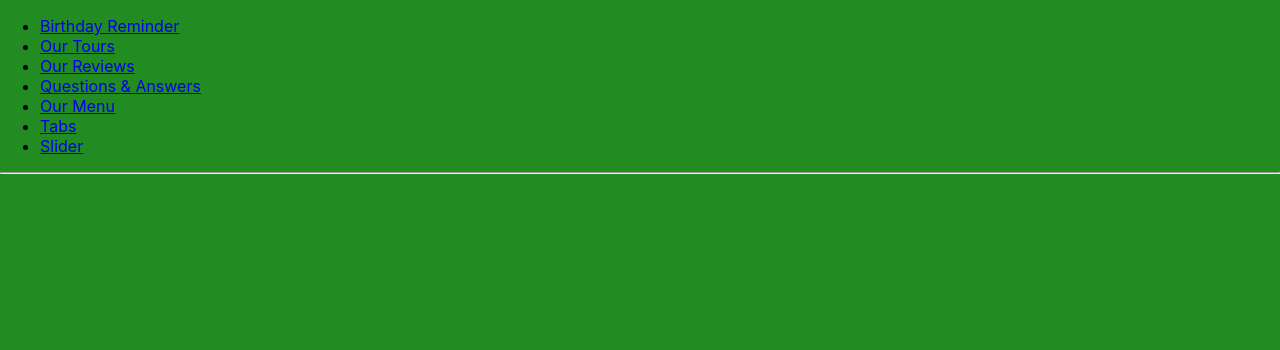
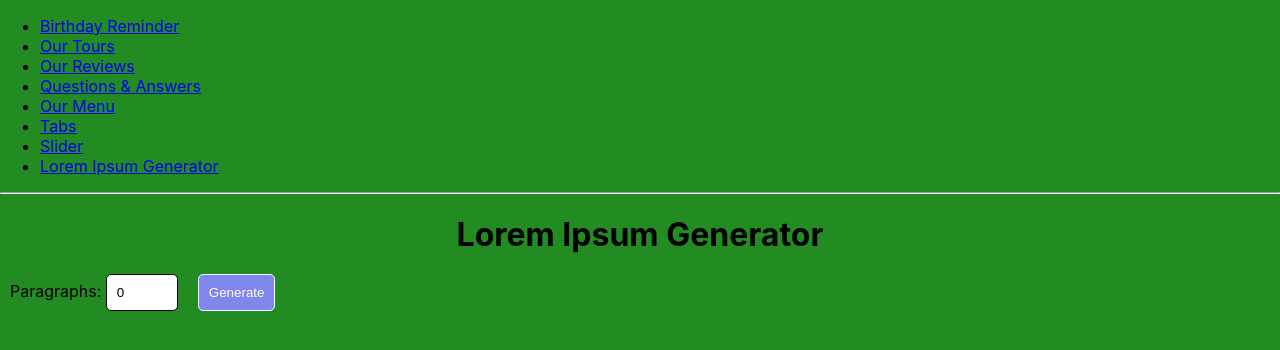
Before and after one commit to ramyamahi/React-Projects, a React (Create React App) app: page /LoremIpsumGenerator in a window 1280 px wide. Shown: the top 350 px of the page. Built offline with nearby package versions, Linux system fonts and the light colour scheme.

Commit message:
Lorem ipsum Generator project

```diff
--- a/src/App.js
+++ b/src/App.js
@@ -8,6 +8,7 @@ import QuestionsMain from "./Projects/4-Questions/QuestionsMain";
 import MenuMain from "./Projects/5-menu/MenuMain";
 import TabsMain from "./Projects/6-tabs/TabsMain";
 import SliderMain from "./Projects/7-slider/SliderMain";
+import LoremIpsumGenerator from "./Projects/8-loremipsum-generator/LoremIpsumGenerator";
 
 class App extends Component {
   state = {
@@ -39,6 +40,9 @@ class App extends Component {
             <li>
               <NavLink to="/SliderMain">Slider</NavLink>
             </li>
+            <li>
+              <NavLink to="/LoremIpsumGenerator">Lorem Ipsum Generator</NavLink>
+            </li>
           </ul>
           <hr/>
           <Switch>
@@ -50,6 +54,7 @@ class App extends Component {
             <Route exact path="/MenuMain" component={MenuMain} />
             <Route exact path="/TabsMain" component={TabsMain} />
             <Route exact path="/SliderMain" component={SliderMain} />
+            <Route exact path="/LoremIpsumGenerator" component={LoremIpsumGenerator} />
           </Switch>
         </div>
       </Router>
--- /dev/null
+++ b/src/Projects/8-loremipsum-generator/LoremIpsumGenerator.css
@@ -0,0 +1,25 @@
+.text-container {
+  margin: 10px;
+}
+
+.text-header {
+  text-align: center;
+  margin-bottom: 20px;
+}
+
+.count-input {
+  width: 50px;
+  padding: 10px;
+  border-radius: 5px;
+  border: 1px solid black;
+}
+
+.generate-btn {
+  background-color: #8087eb;
+  color: #fff;
+  cursor: pointer;
+  padding: 10px;
+  border-radius: 5px;
+  border: 1px solid white;
+  margin: 0 20px;
+}
--- /dev/null
+++ b/src/Projects/8-loremipsum-generator/LoremIpsumGenerator.js
@@ -0,0 +1,39 @@
+import React, { useState } from 'react';
+import data from './data';
+import './LoremIpsumGenerator.css';
+
+function LoremIpsumGenerator() {
+    const [ text, setText ] = useState([]);
+    const [ count, setCount ] = useState(0);
+
+    const handleSubmit = (e) => {
+        e.preventDefault();
+        let amount = parseInt(count);
+        if(count <=0) {
+            amount = 1;
+        }
+        if(count > 8) {
+            amount = 8;
+        }
+        let newText = data.slice(0, amount);
+        setText(newText);
+    }
+
+    return (
+        <div className="text-container">
+            <h1 className="text-header">Lorem Ipsum Generator</h1>
+            <form onSubmit={handleSubmit}>
+                <label htmlFor="amount">Paragraphs: </label>
+                <input type="number" name="amount" id="amount" value={count} onChange={(e) => setCount(e.target.value)} className="count-input"/>
+                <button type="submit" className="generate-btn">Generate</button>
+            </form><br />
+            {text.map((item, index) => {
+                return (
+                    <p key={index}>{item}</p>
+                )
+            })}
+        </div>
+    )
+}
+
+export default LoremIpsumGenerator;
```
Also changed, not shown: src/Projects/8-loremipsum-generator/data.js (added).
